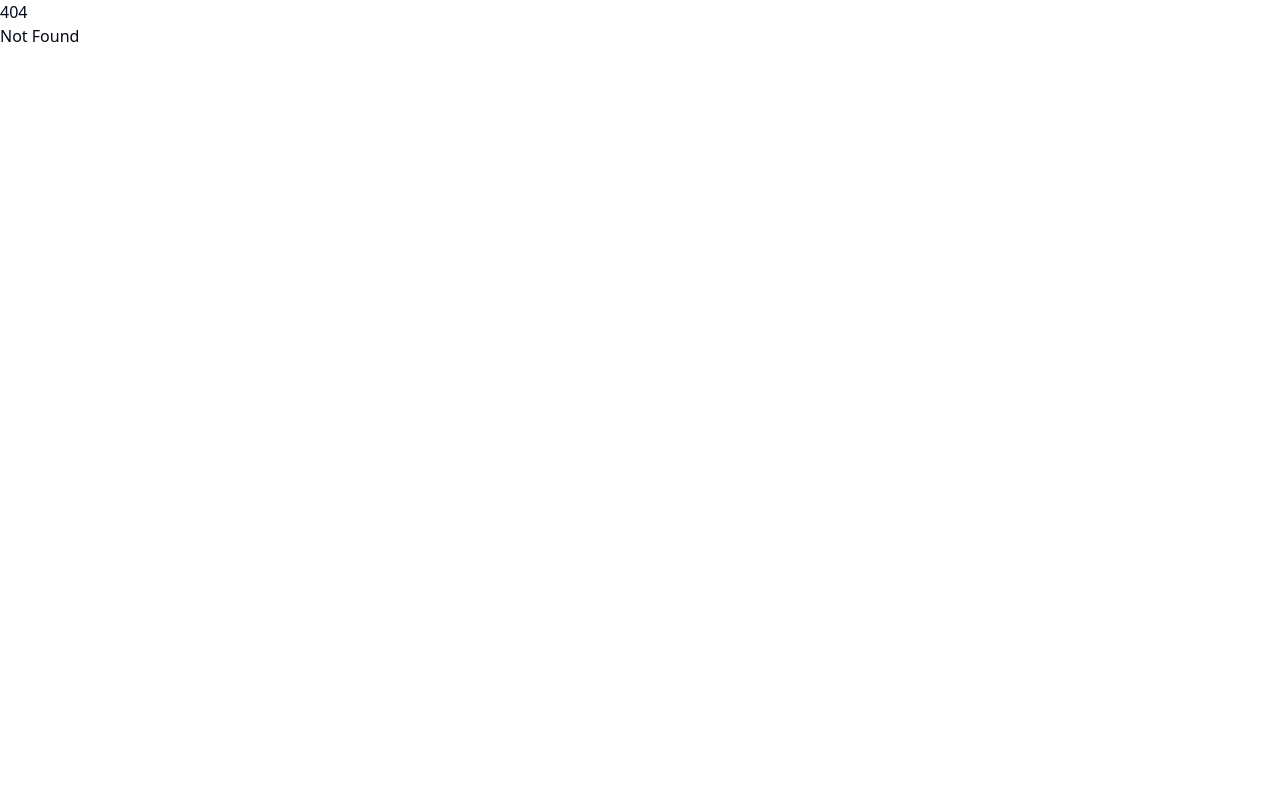
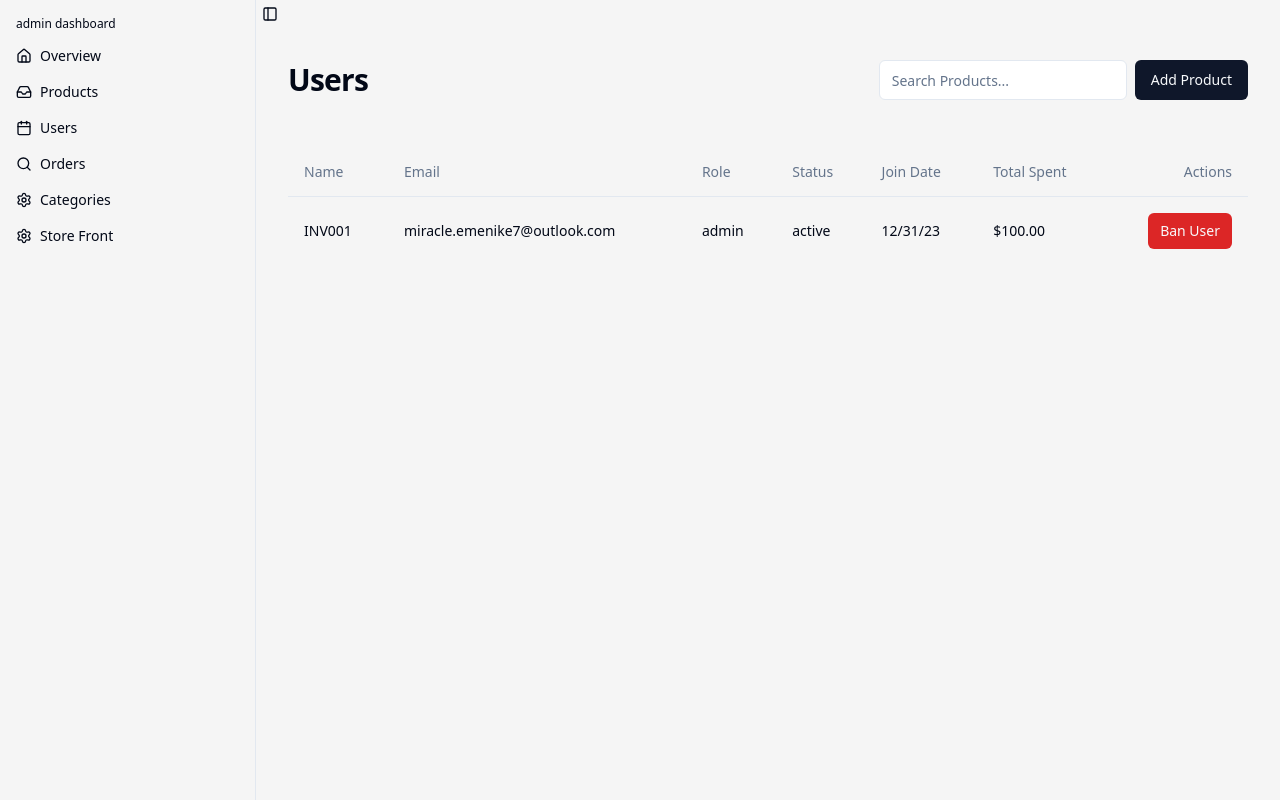
Before and after one commit to miraclemenikelechi/svelte-store, a SvelteKit app: page /admin/users in a window 1280 px wide. Before the commit this address had no page. Built offline with nearby package versions, Linux system fonts and the light colour scheme.

Commit message:
Add user management page with table display and search functionality

```diff
--- a/src/routes/admin/products/add/+page.svelte
+++ b/src/routes/admin/products/add/+page.svelte
@@ -9,14 +9,9 @@
 	} from "$lib/schemas/form-schema.js";
 	import Loader from "lucide-svelte/icons/loader";
 	import type { HTMLInputTypeAttribute } from "svelte/elements";
-	import { filesProxy, superForm, type Infer, type SuperValidated } from "sveltekit-superforms";
+	import { filesProxy, superForm, type Infer } from "sveltekit-superforms";
 	import { zodClient } from "sveltekit-superforms/adapters";
-
-	interface props {
-		data: {
-			form: SuperValidated<Infer<tAddProductFormSchema>>;
-		};
-	}
+	import type { PageData } from "./$types";
 
 	interface iFormField {
 		label: string;
@@ -28,7 +23,7 @@
 		images: string[];
 	}
 
-	let { data }: props = $props();
+	let { data }: { data: PageData } = $props();
 
 	const form = superForm(data.form, {
 		validators: zodClient(addProductFormSchema),
@@ -37,7 +32,7 @@
 
 	const { delayed, errors, enhance, form: formData } = form;
 	const images = filesProxy(form, "images");
-	let imagePreview = $derived(Array.from($images).map((file) => URL.createObjectURL(file)));
+	let imagesPreview = $derived(Array.from($images).map((file) => URL.createObjectURL(file)));
 </script>
 
 <section class="main-wrapper">
@@ -51,18 +46,8 @@
 				<Card.Header>
 					<Card.Title class="capitalize">product information</Card.Title>
 				</Card.Header>
+
 				<Card.Content class="space-y-4">
-					<!-- <Form.Field {form} name="name">
-						<Form.Control>
-							{#snippet children({ props })}
-								<Form.Label>Email</Form.Label>
-								<Input {...props} bind:value={$formData.name} />
-							{/snippet}
-						</Form.Control>
-						<Form.Description />
-						<Form.FieldErrors />
-					</Form.Field> -->
-
 					{@render formField({ label: "product name", name: "name" })}
 					{@render formField({ label: "description", name: "description" })}
 
@@ -97,8 +82,8 @@
 						{/if}
 					</Form.Field>
 
-					{#if imagePreview.length}
-						{@render preview({ images: imagePreview })}
+					{#if imagesPreview.length}
+						{@render preview({ images: imagesPreview })}
 					{/if}
 
 					<Button class="w-full">
--- /dev/null
+++ b/src/routes/admin/users/+page.server.ts
@@ -0,0 +1,5 @@
+import type { PageServerLoad } from "./$types";
+
+export const load = (async () => {
+	return {};
+}) satisfies PageServerLoad;
--- /dev/null
+++ b/src/routes/admin/users/+page.svelte
@@ -0,0 +1,51 @@
+<script lang="ts">
+	import { Button } from "$lib/components/ui/button";
+	import { Input } from "$lib/components/ui/input";
+	import * as Table from "$lib/components/ui/table/index.js";
+</script>
+
+<section class="main-wrapper">
+	<header class="flex items-center justify-between">
+		<h2 class="text-3xl font-bold capitalize tracking-tight">users</h2>
+
+		<div class="flex items-center justify-center gap-2">
+			<Input placeholder="Search Products..." class="w-[9.25rem] lg:w-[15.5rem]" />
+			<Button href="products/add" class="capitalize">add product</Button>
+		</div>
+	</header>
+
+	<footer>
+		<Table.Root>
+			<Table.Header>
+				<Table.Row>
+					<Table.Head class="w-[100px]">Name</Table.Head>
+					<Table.Head>Email</Table.Head>
+					<Table.Head>Role</Table.Head>
+					<Table.Head>Status</Table.Head>
+					<Table.Head>Join Date</Table.Head>
+					<Table.Head>Total Spent</Table.Head>
+					<Table.Head class="text-right">Actions</Table.Head>
+				</Table.Row>
+			</Table.Header>
+			<Table.Body>
+				<Table.Row>
+					<Table.Cell class="font-medium">INV001</Table.Cell>
+					<Table.Cell>miracle.emenike7@outlook.com</Table.Cell>
+					<Table.Cell>admin</Table.Cell>
+					<Table.Cell>active</Table.Cell>
+					<Table.Cell>12/31/23</Table.Cell>
+					<Table.Cell>$100.00</Table.Cell>
+					<Table.Cell class="text-right">
+						<Button variant="destructive" size="sm">Ban User</Button>
+					</Table.Cell>
+				</Table.Row>
+			</Table.Body>
+		</Table.Root>
+	</footer>
+</section>
+
+<style lang="scss">
+	.main-wrapper {
+		@extend %main-wrapper;
+	}
+</style>
```
